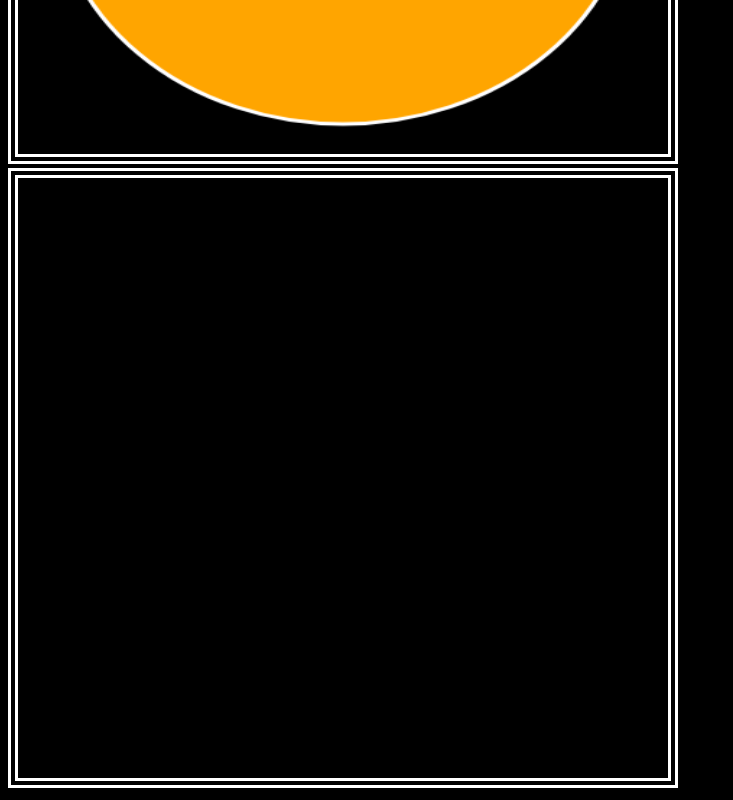
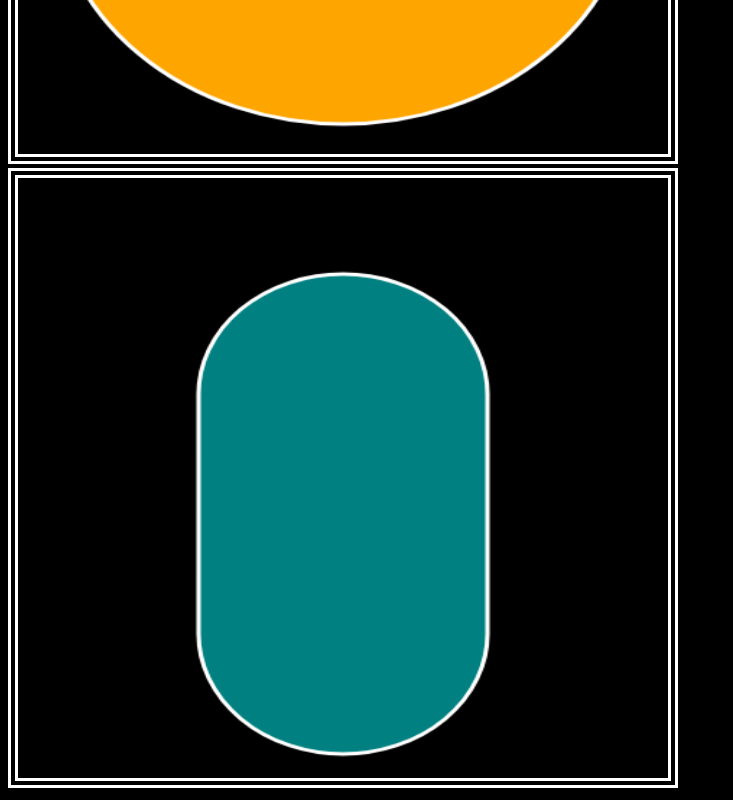
Before and after one commit to ShaunJhingoor/JSproject, a website built with webpack: page index.html in a window 1280 px wide. Shown: the part 730-1530 px from the top of the page, without its empty margins (0-733 px from the left). Built offline with nearby package versions, Linux system fonts and the light colour scheme.

Commit message:
Start Prokaryotic cell

```diff
--- a/src/index.js
+++ b/src/index.js
@@ -2,13 +2,37 @@
 // import Eukaryotic from "./scripts/eukaryotic"
 document.addEventListener("DOMContentLoaded", () => {
     const ctx = document.getElementById("cell1").getContext("2d")
+    const ctx1 = document.getElementById("cell2").getContext("2d")
+
+
     ctx.beginPath()
     ctx.arc(225, 275, 200, 0, 2 * Math.PI)
+
     ctx.fillStyle = "orange";
     ctx.fill();
     ctx.strokeStyle = "white";
     ctx.lineWidth = 3;
     ctx.stroke();
+
+
+    ctx1.beginPath();
+    ctx1.arc(225, 280 - 200 / 2, 200 / 2, Math.PI, 0);
+
+    ctx1.arc(225, 280 + 200 / 2, 200 / 2, 0, Math.PI);
+
+    ctx1.fillRect(225 - 200 / 2, 280 - 200 / 2, 200,200);
+
+    ctx1.fillRect(225 + 100, 275 - 80 / 2, 30, 80);
+
+    ctx1.strokeStyle = "white";
+    ctx1.lineWidth = 3;
+
+    ctx1.closePath();
+    ctx1.fillStyle = "teal";
+
+    ctx1.fill();
+    ctx1.stroke();
+
     // const mitochondria = New Mitochondria()
     // new Eukaryotic(ctx,)
 })
--- a/src/index.scss
+++ b/src/index.scss
@@ -5,9 +5,11 @@ h1{
     font-size: 5em;
     font-style: italic;
 }
+
 body{
     background-color: black;
 }
+
 #cell1{
     display: inline-block;
     width: 650px;
@@ -40,6 +42,7 @@ body{
     text-align: center;
     font-size: large;
 }
+
 #cellname2{
     display: flex;
     justify-content: space-between;
```
Also changed, not shown: dist/main.js.
